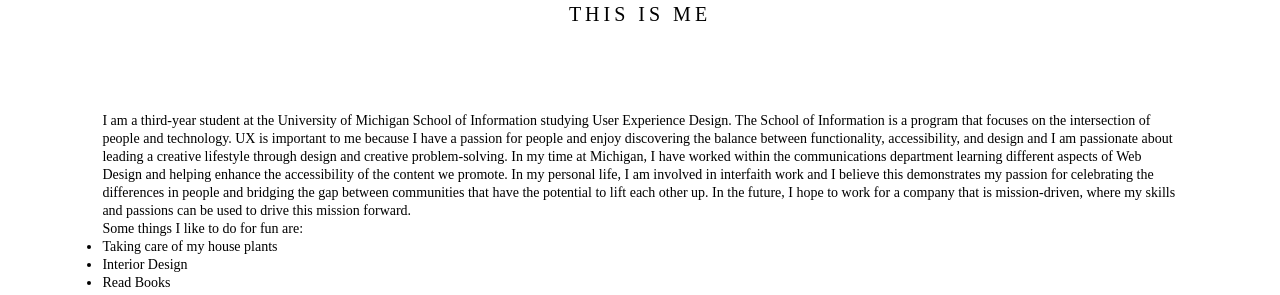
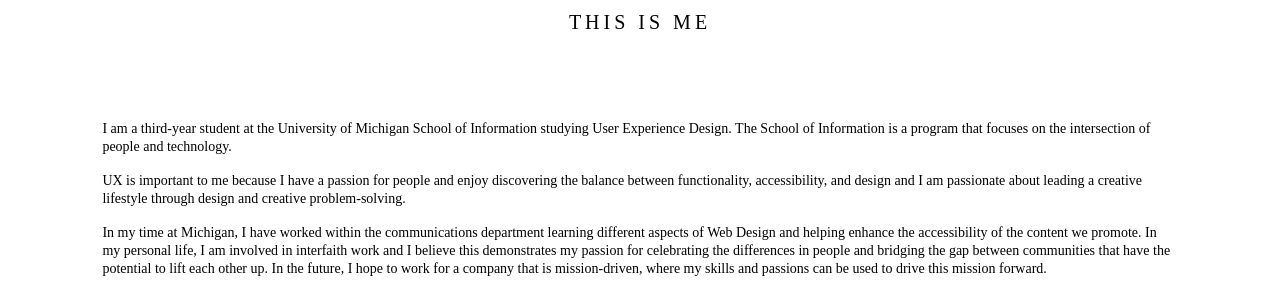
Before and after one commit to savannahred/portfolio, a plain HTML site: page about.html in a window 1280 px wide. Shown: the part 1400-1695 px from the top of the page. Drawn offline with Linux system fonts and the light colour scheme.

Commit message:
Update about.html

```diff
--- a/about.html
+++ b/about.html
@@ -38,7 +38,9 @@
     <img src="images/me.jpeg" alt="portrait" class="headerimg">
 
         <h1 class="abouttitle">THIS IS ME</h1>
-        <p>I am a third-year student at the University of Michigan School of Information studying User Experience Design. The School of Information is a program that focuses on the intersection of people and technology. UX is important to me because I have a passion for people and enjoy discovering the balance between functionality, accessibility, and design and I am passionate about leading a creative lifestyle through design and creative problem-solving. In my time at Michigan, I have worked within the communications department learning different aspects of Web Design and helping enhance the accessibility of the content we promote. In my personal life, I am involved in interfaith work and I believe this demonstrates my passion for celebrating the differences in people and bridging the gap between communities that have the potential to lift each other up. In the future, I hope to work for a company that is mission-driven, where my skills and passions can be used to drive this mission forward.</p>
+        <p>I am a third-year student at the University of Michigan School of Information studying User Experience Design. The School of Information is a program that focuses on the intersection of people and technology. </p> <br>
+        <p>UX is important to me because I have a passion for people and enjoy discovering the balance between functionality, accessibility, and design and I am passionate about leading a creative lifestyle through design and creative problem-solving. </p> <br>
+        <p>In my time at Michigan, I have worked within the communications department learning different aspects of Web Design and helping enhance the accessibility of the content we promote. In my personal life, I am involved in interfaith work and I believe this demonstrates my passion for celebrating the differences in people and bridging the gap between communities that have the potential to lift each other up. In the future, I hope to work for a company that is mission-driven, where my skills and passions can be used to drive this mission forward.</p><br>
         <p>Some things I like to do for fun are:
             <ul>
                 <li> Taking care of my house plants
```
